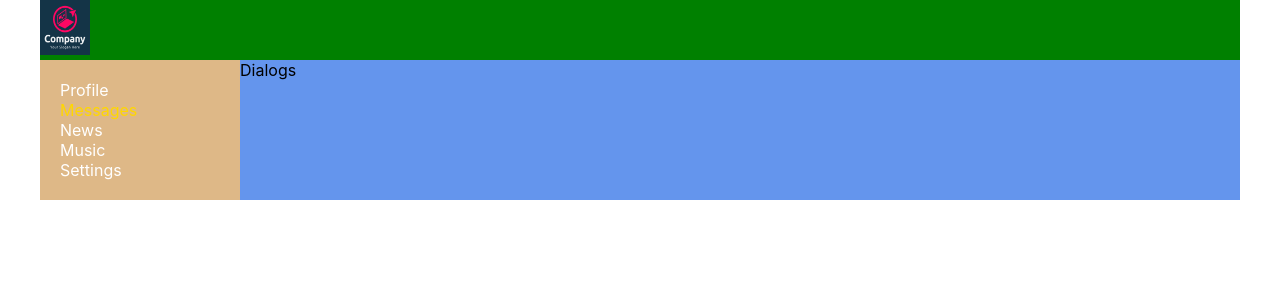
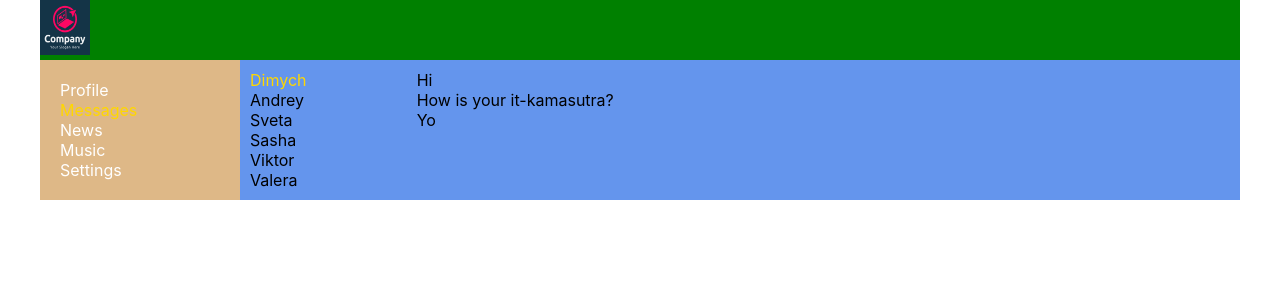
Before and after one commit to sergeybabann/react-way-of-samurai_1.0_social_network_01_v.2-original.babann, a React (Create React App) app: page /dialogs in a window 1280 px wide. Shown: the top 300 px of the page. Built offline with nearby package versions, Linux system fonts and the light colour scheme.

Commit message:
21 lessons complete

```diff
--- a/src/components/Dialogs/Dialogs.jsx
+++ b/src/components/Dialogs/Dialogs.jsx
@@ -1,12 +1,25 @@
-import React from 'react';
-import s from './Dialogs.module.css';
+import React from 'react'
+import s from './Dialogs.module.css'
 
 const Dialogs = (props) => {
-    return (
-    <div>
-        Dialogs
+  return (
+    <div className={s.dialogs}>
+      <div className={s.dialogsItems}>
+        <div className={s.dialog + ' ' + s.active}>Dimych</div>
+        <div className={s.dialog}>Andrey</div>
+        <div className={s.dialog}>Sveta</div>
+        <div className={s.dialog}>Sasha</div>
+        <div className={s.dialog}>Viktor</div>
+        <div className={s.dialog}>Valera</div>
+      </div>
+
+      <div className={s.messages}>
+        <div class={s.dialog}>Hi</div>
+        <div class={s.dialog}>How is your it-kamasutra?</div>
+        <div class={s.dialog}>Yo</div>
+      </div>
     </div>
-    )
+  )
 }
 
-export default Dialogs;
+export default Dialogs
--- a/src/components/Dialogs/Dialogs.module.css
+++ b/src/components/Dialogs/Dialogs.module.css
@@ -0,0 +1,19 @@
+.dialogs {
+  display: grid;
+  grid-template-columns: 2fr 10fr;
+}
+
+.dialogsItems {
+  padding: 10px;
+}
+
+.dialogsItems .active {
+  color: gold;
+}
+
+.messages {
+  padding: 10px;
+}
+
+.messages .message {
+}
```
Also changed, not shown: user/info.txt.
